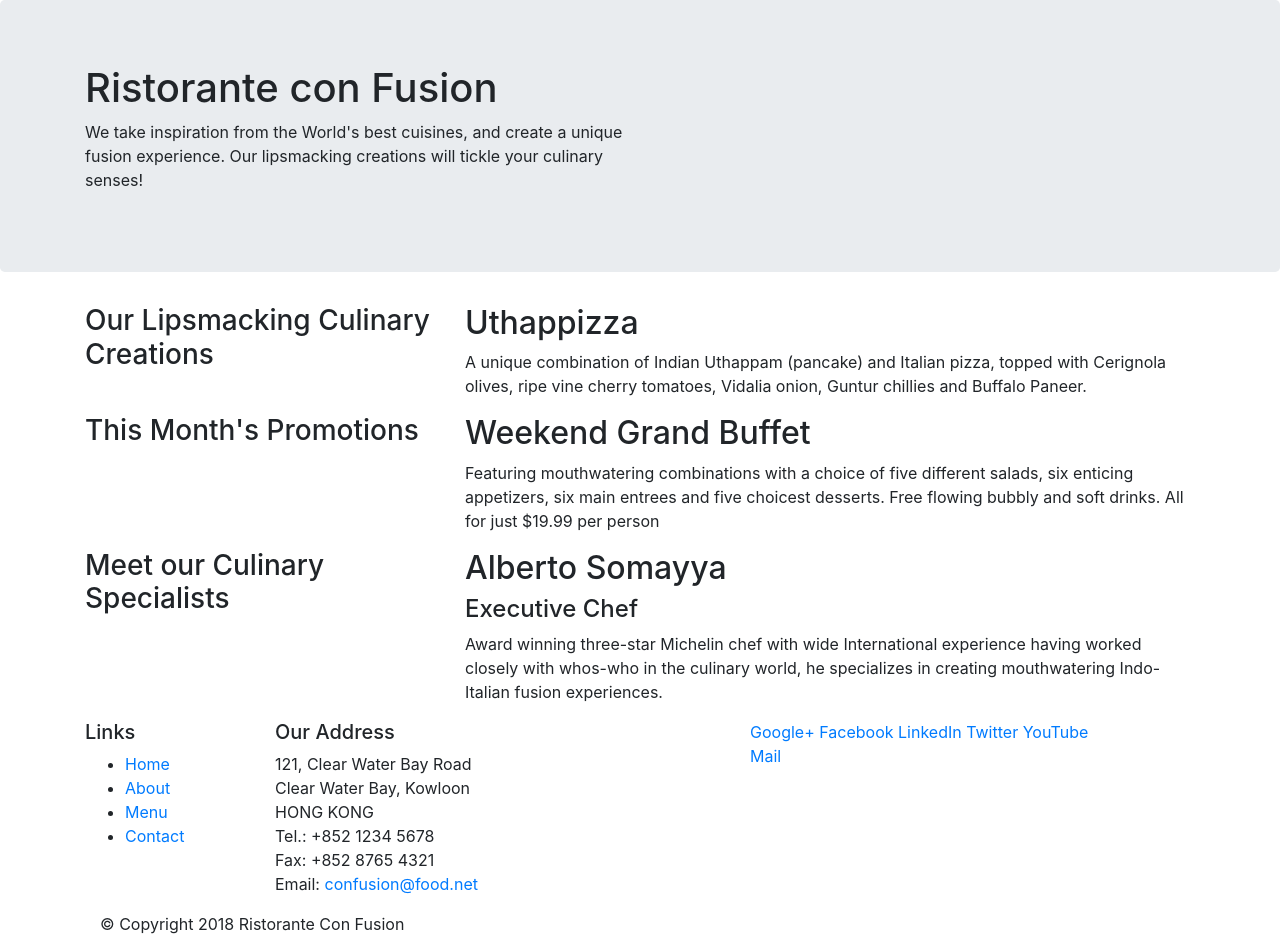
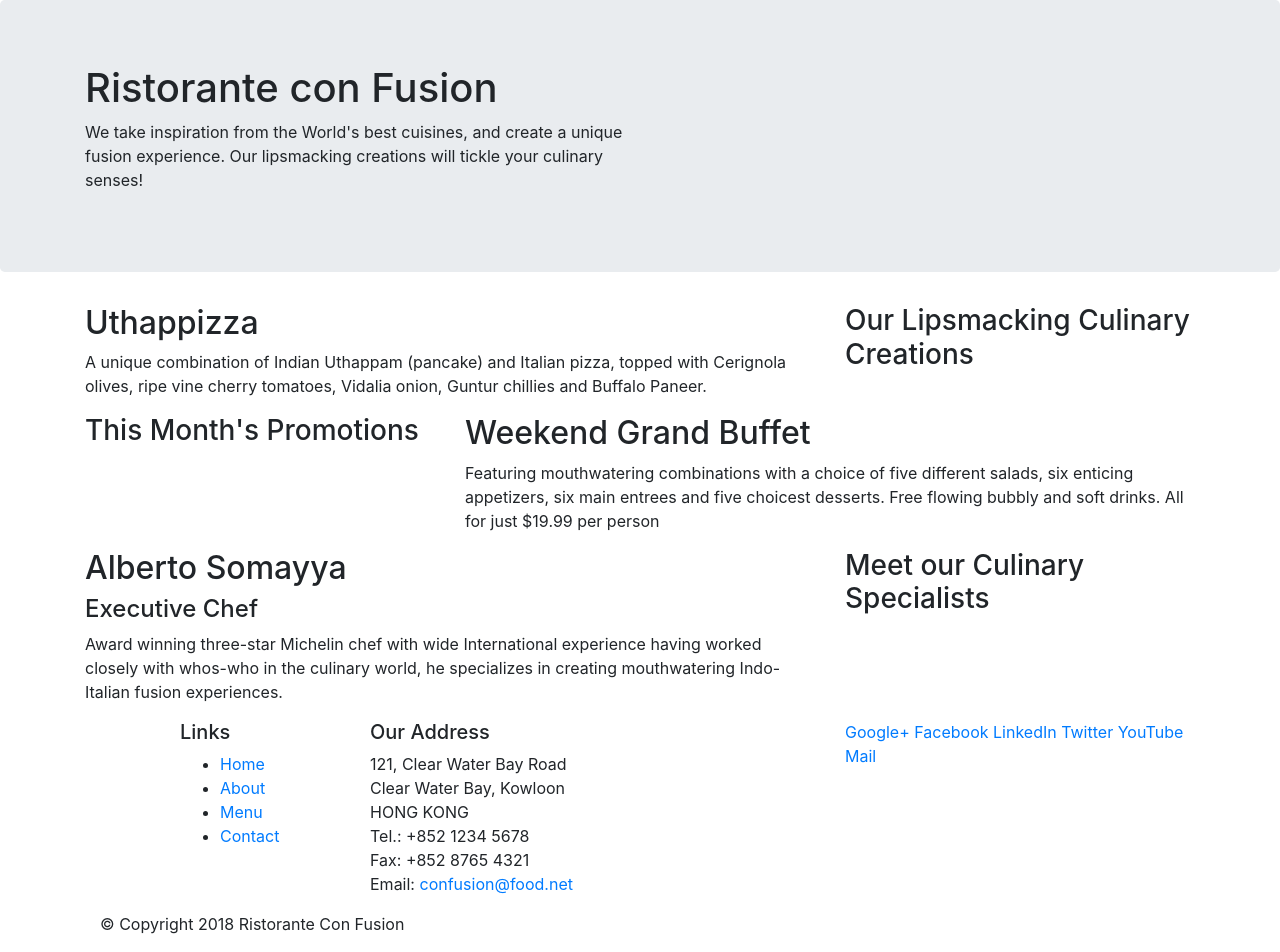
Before and after one commit to joelmarvi/bootstrap-coursera, a website: page index.html in a window 1280 px wide. Drawn offline with nearby package versions, Linux system fonts and the light colour scheme.

Commit message:
Bootstrap Grid Part 1

```diff
--- a/index.html
+++ b/index.html
@@ -29,10 +29,10 @@
 
     <div class="container">
         <div class="row">
-            <div class="col-12 col-sm-4 col-med-3">
+            <div class="col-12 col-sm-4 order-sm-last col-med-3">
                 <h3>Our Lipsmacking Culinary Creations</h3>
             </div>
-            <div class="col col-sm col-md">
+            <div class="col col-sm  order-sm-first col-md">
                 <h2>Uthappizza</h2>
                 <p>A unique combination of Indian Uthappam (pancake) and Italian pizza, topped with Cerignola olives, ripe vine cherry tomatoes, Vidalia onion, Guntur chillies and Buffalo Paneer.</p>
             </div>
@@ -50,10 +50,10 @@
         </div>
 
         <div class="row">
-            <div class="col-12 col-sm-4 col-med-3">
+            <div class="col-12 col-sm-4 order-sm-last col-med-3">
                 <h3>Meet our Culinary Specialists</h3>
             </div>
-            <div class="col col-sm col-md">
+            <div class="col col-sm order-sm-first col-md">
                 <h2>Alberto Somayya</h2>
                 <h4>Executive Chef</h4>
                 <p>Award winning three-star Michelin chef with wide International experience having worked closely with whos-who in the culinary world, he specializes in creating mouthwatering Indo-Italian fusion experiences. </p>
@@ -64,7 +64,7 @@
     <footer>
         <div class="container">
             <div class="row">
-                <div class="col-4 col-sm-2">
+                <div class="col-4 offset-1 col-sm-2">
                     <h5>Links</h5>
                     <ul>
                         <li><a href="#">Home</a></li>
```
